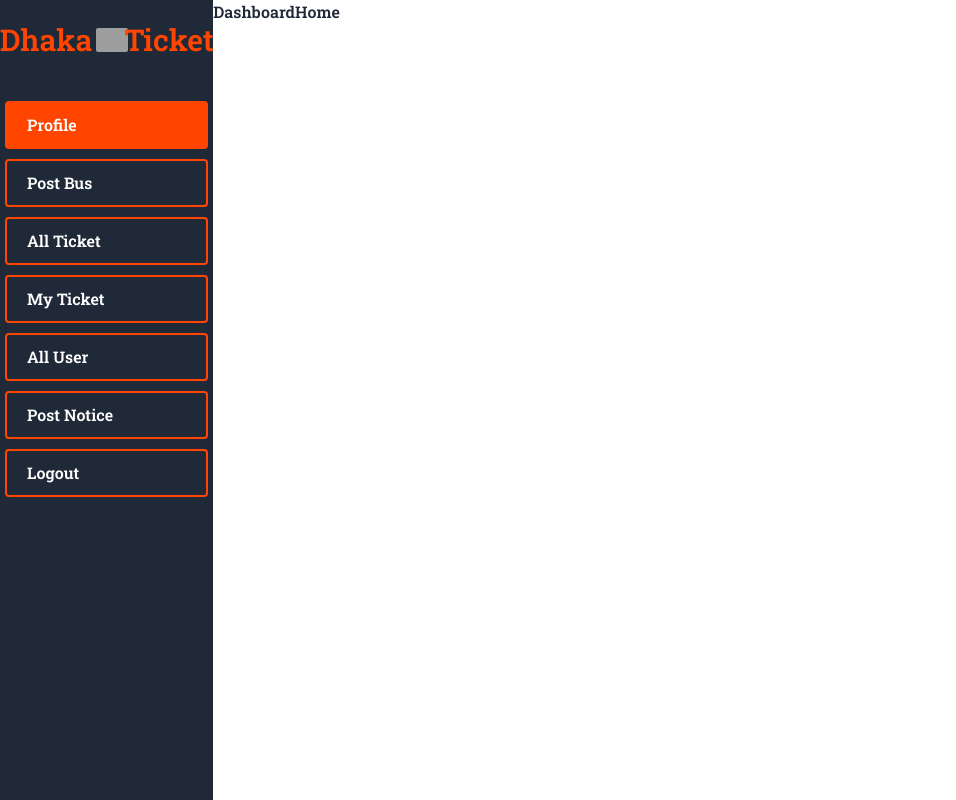
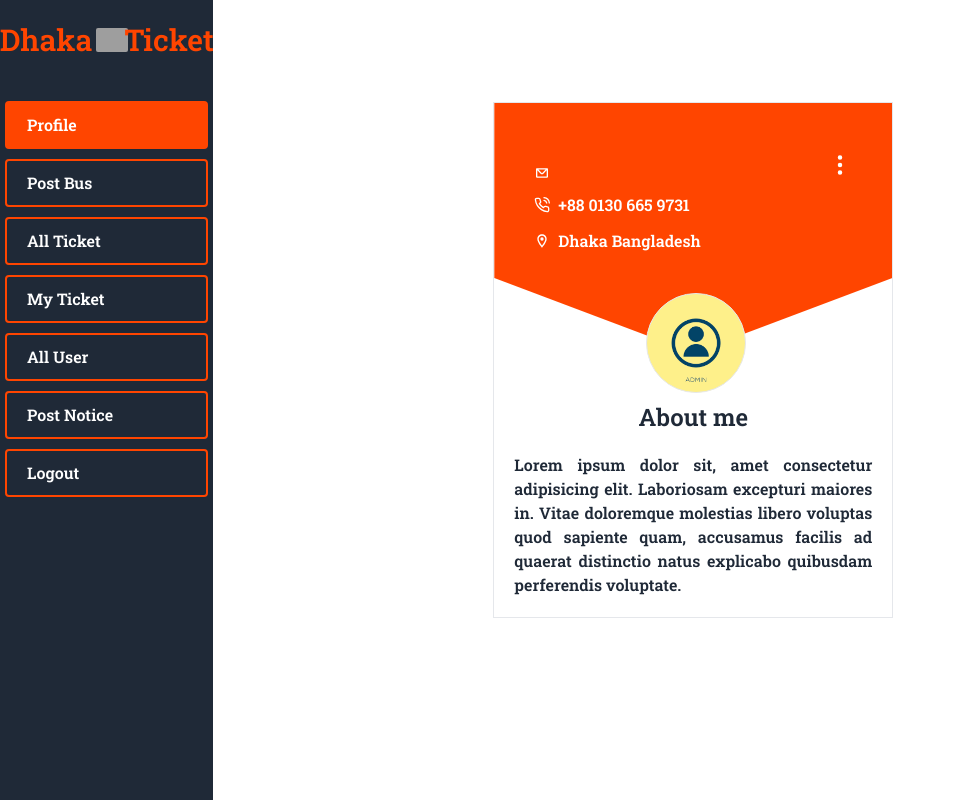
Before and after one commit to ashiqur-r-biplop/project-8, a React (Vite) app: page /dashboard/profile in a window 1280 px wide. Shown: the whole page, without its empty margins (0-956 px from the left). Built offline with nearby package versions, Linux system fonts and the light colour scheme; no server answers; grey boxes are pictures that could not be loaded.

Commit message:
added admin profile section

```diff
--- a/src/Pages/DashBoard/DashboardHome/DashboardHome.jsx
+++ b/src/Pages/DashBoard/DashboardHome/DashboardHome.jsx
@@ -1,7 +1,69 @@
-import React from "react";
+import React, { useContext } from "react";
+import { AuthContext } from "../../../AuthProvider/AuthProvider";
+import ProfileLogo from "../../../assets/Bus/admin-profile.png";
+import { BsThreeDotsVertical } from "react-icons/bs";
+import { CgMail } from "react-icons/cg";
+import { FiPhoneCall } from "react-icons/fi";
+import { MdOutlineLocationOn } from "react-icons/md";
 
 const DashboardHome = () => {
-  return <div>DashboardHome</div>;
+  const { user } = useContext(AuthContext);
+  return (
+    <div className="md:w-[100%] md:h-[90vh] flex justify-center items-center">
+      <div className="w-[400px]  border">
+        <div className="relative">
+          <div className="profile-content">
+            <div className="bg-[#FF4500] pt-[50px] pb-[100px] px-10 text-white">
+              <div className="flex justify-between items-start">
+                <div className="space-y-3">
+                  <h2>{user?.displayName}</h2>
+                  <p className="flex items-center space-x-2">
+                    <CgMail></CgMail> <span>{user?.email}</span>
+                  </p>
+                  <p className="flex items-center space-x-2">
+                    <FiPhoneCall></FiPhoneCall> <span>+88 0130 665 9731</span>
+                  </p>
+                  <p className="flex items-center space-x-2">
+                    <MdOutlineLocationOn></MdOutlineLocationOn>
+                    <span>Dhaka Bangladesh</span>
+                  </p>
+                </div>
+
+                <div className="dropdown dropdown-end">
+                  <label
+                    tabIndex={0}
+                    className="font-bold text-2xl cursor-pointer"
+                  >
+                    <BsThreeDotsVertical></BsThreeDotsVertical>
+                  </label>
+                  <ul
+                    tabIndex={0}
+                    className="dropdown-content  z-[1] menu p-2 shadow bg-[#b6532f] rounded-box w-52"
+                  >
+                    <li>
+                      <a>Update Profile</a>
+                    </li>
+                  </ul>
+                </div>
+              </div>
+            </div>
+          </div>
+          <div className="border w-[100px] absolute -bottom-10 bg-[#FEF08A] left-[38%] rounded-full">
+            <img src={ProfileLogo} alt="" />
+          </div>
+        </div>
+        <div className="pt-12 pb-5 px-5">
+          <h2 className="text-center pb-5 text-2xl">About me</h2>
+          <p className="text-justify">
+            Lorem ipsum dolor sit, amet consectetur adipisicing elit. Laboriosam
+            excepturi maiores in. Vitae doloremque molestias libero voluptas
+            quod sapiente quam, accusamus facilis ad quaerat distinctio natus
+            explicabo quibusdam perferendis voluptate.
+          </p>
+        </div>
+      </div>
+    </div>
+  );
 };
 
 export default DashboardHome;
--- a/src/index.css
+++ b/src/index.css
@@ -30,3 +30,6 @@ body {
 ::-webkit-scrollbar-thumb:hover {
     background: #e56638;
 }
+
+.profile-content {
+    clip-path: polygon(0 0, 100% 0%, 100% 70%, 50% 100%, 0 70%);}
```
Also changed, not shown: src/assets/Bus/admin-profile.png (added).
